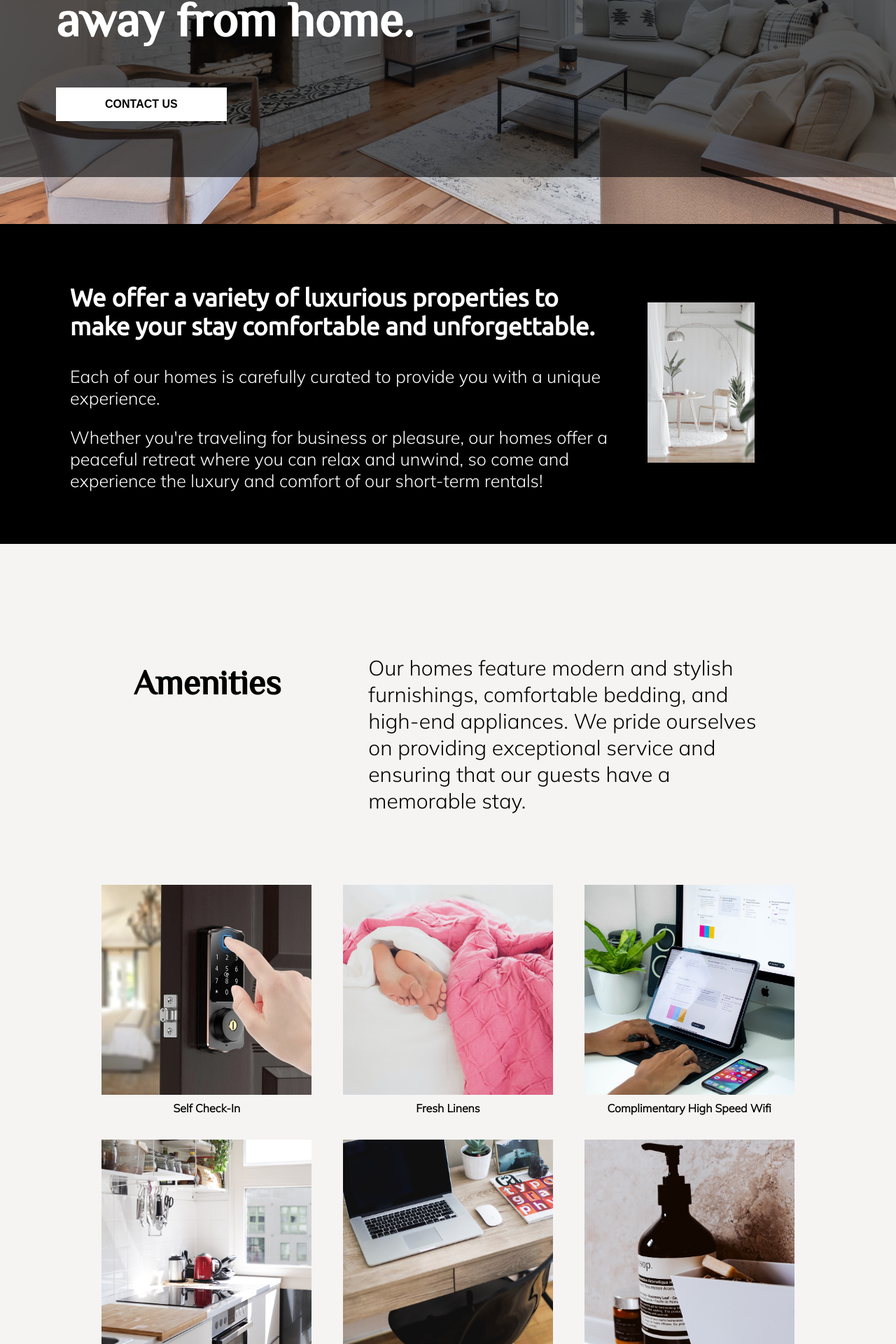
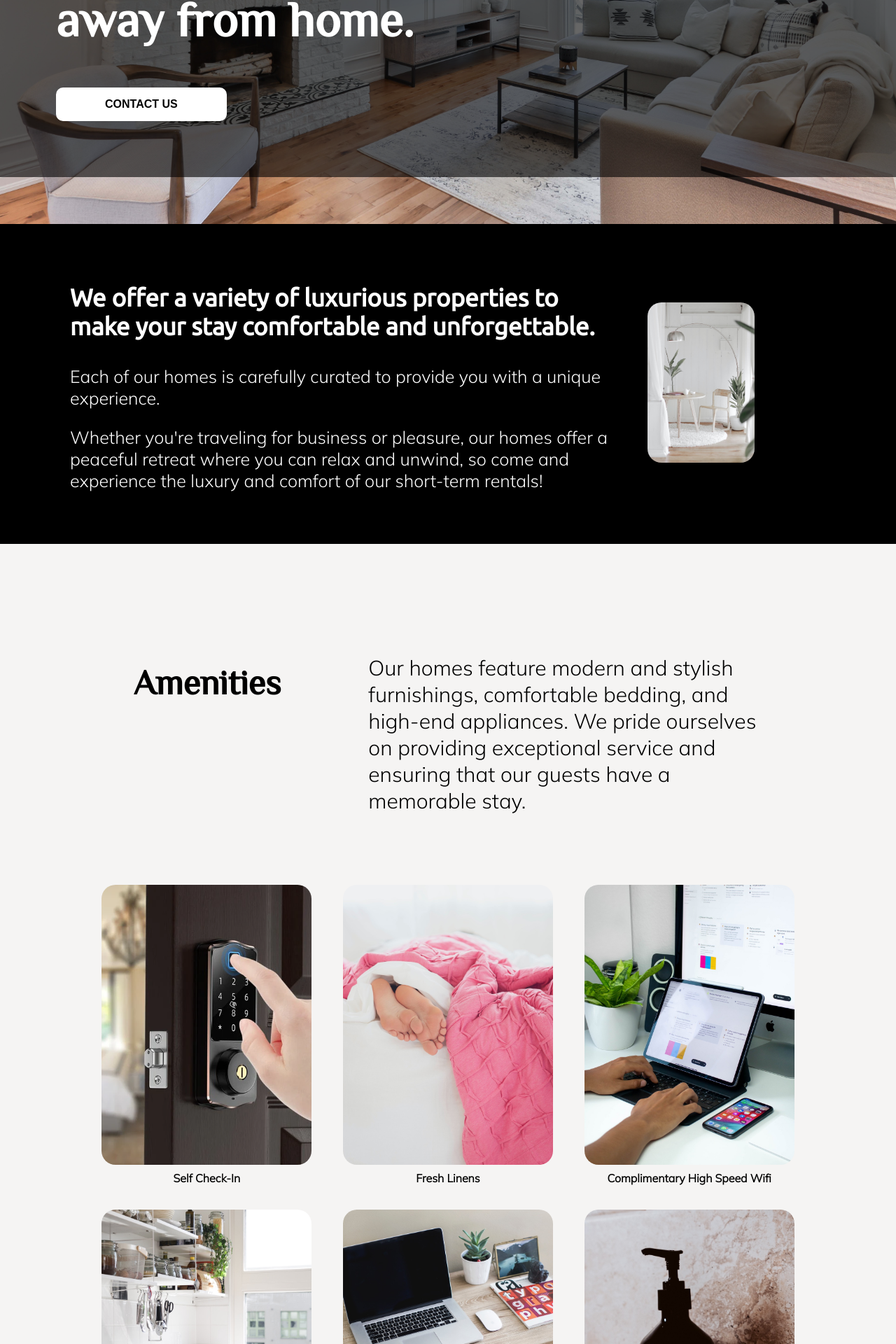
Before and after one commit to alvillaraza/rental, a React (Create React App) app: page / in a window 1280 px wide. Shown: the part 480-2400 px from the top of the page at 70% size. Built offline with nearby package versions, Linux system fonts and the light colour scheme.

Commit message:
border-radius

```diff
--- a/src/App.css
+++ b/src/App.css
@@ -18,6 +18,9 @@ h2 {
 }
 p {
   font-family: 'Mulish', sans-serif;
+}
+img {
+  border-radius: 20px;
 }
 .landing-page {
   background: url('assets/livingroom.jpeg') no-repeat center center fixed;
@@ -43,6 +46,7 @@ p {
   font-size: 16px;
   font-weight: bold;
   text-transform: uppercase;
+  border-radius: 10px;
 }
 .landing-page .copy-wrapper {
   padding: 0 80px 80px 80px;
@@ -106,7 +110,7 @@ p {
 }
 .amenities .amenities-wrapper .photo {
   width: 300px;
-  height: 300px;
+  height: 400px;
   object-fit: cover;
 }
 .amenities .amenities-wrapper p {
--- a/src/App.less
+++ b/src/App.less
@@ -22,6 +22,10 @@ h2 {
 
 p {
   font-family: 'Mulish', sans-serif;
+}
+
+img {
+border-radius: 20px;
 }
 
 .landing-page {
@@ -49,6 +53,7 @@ p {
     font-size: 16px;
     font-weight: bold;
     text-transform: uppercase;
+    border-radius: 10px;
   }
 
   .copy-wrapper {
@@ -126,7 +131,7 @@ p {
 
     .photo {
       width: 300px;
-      height: 300px;
+      height: 400px;
       object-fit: cover;
     }
 
```
